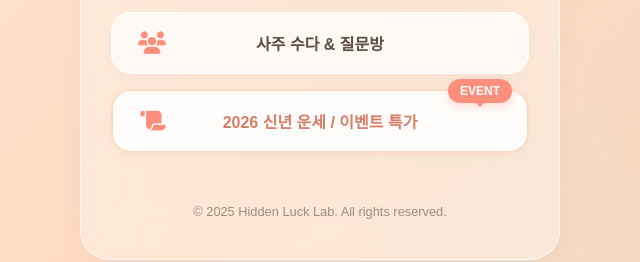
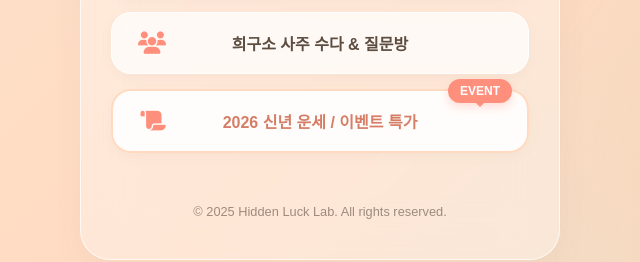
Before and after one commit to hiddenluck/2026fortune2, a plain HTML site: page index.html in a window 1280 px wide. Shown: the part 500-762 px from the top of the page, 320-960 px from the left. Drawn offline with Linux system fonts and the light colour scheme; a web font is replaced by a local one.

Commit message:
사주수다질문방 수정
favi
og image
질문방 수정

```diff
--- a/index.html
+++ b/index.html
@@ -313,7 +313,7 @@
             <!-- 버튼 2: 단체 톡방 -->
             <a href="https://open.kakao.com/o/pZmJWO6h" target="_blank" class="link-btn">
                 <i class="fas fa-users btn-icon"></i>
-                <span class="btn-text">사주 수다 & 질문방</span>
+                <span class="btn-text">희구소 사주 수다 & 질문방</span>
             </a>
 
             <!-- 버튼 3: 신년 운세 (강조) -->
```
